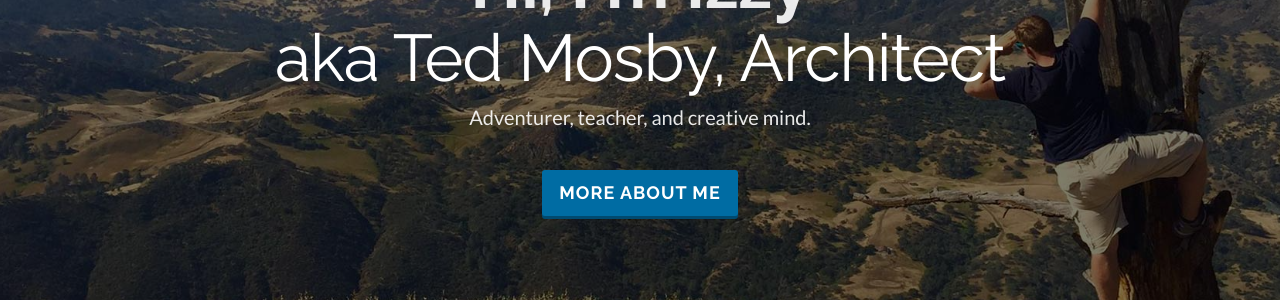
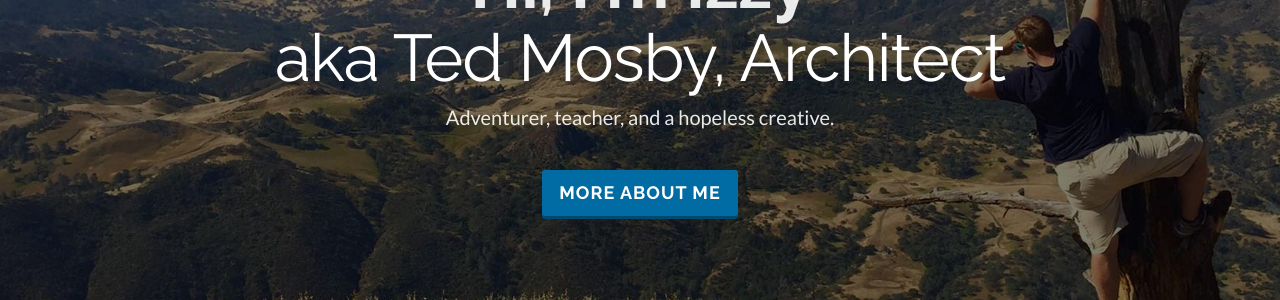
Before and after one commit to clearcareer/IskenderResume, a Jekyll site: the page built from index.html, in a window 1280 px wide and 900 px high. Shown: the part 336-636 px from the top of the window. Built offline with Jekyll 4.4.1, drawn with Linux system fonts in a browser that asks for light colours; some web fonts are replaced.

Commit message:
Updated '/index.html' via CloudCannon

```diff
--- a/index.html
+++ b/index.html
@@ -99,7 +99,7 @@
 
                 </span></h1>
 
-                <p class="editable">Adventurer, teacher, and creative mind.</p>
+                <p class="editable">Adventurer, teacher, and a hopeless creative.</p>
 
                 <div class="page-scroll">
                     <a href="#profile" class="btn btn-lg btn-custom">
```
